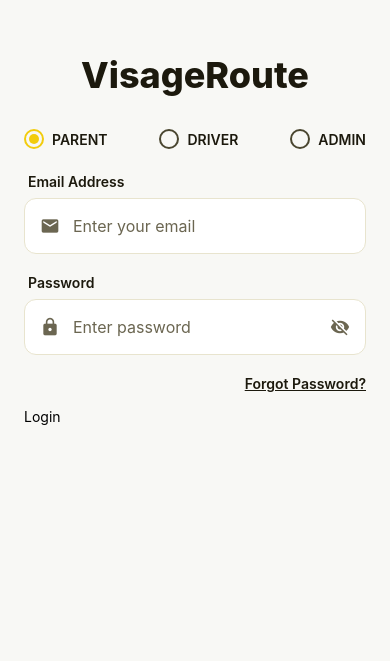
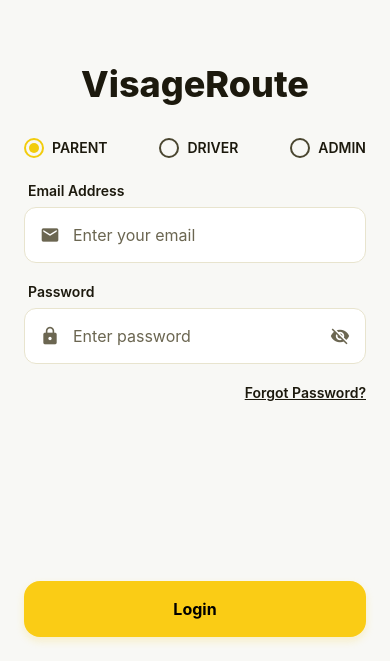
Before and after one commit to zainabmustafvi/VisageRoute, a React Native app in the folder frontend/: screen /Login in a window 390 px wide. Shown: the part 183-844 px from the top of the page. Built offline with nearby package versions, Linux system fonts and the light colour scheme; no server answers.

Commit message:
feat:fixing bugs

```diff
--- a/frontend/src/screens/AdminDriverDetail.js
+++ b/frontend/src/screens/AdminDriverDetail.js
@@ -97,12 +97,12 @@ const AdminDriverDetail = ({ navigation, route }) => {
 
     const handleDelete = () => {
         Alert.alert(
-            'Confirm Deactivation',
-            'Are you sure you want to deactivate this driver? They will no longer be able to log in.',
+            'Confirm Delete Driver',
+            'Are you sure you want to delete this driver account? They will no longer be able to log in.',
             [
                 { text: 'Cancel', style: 'cancel' },
                 {
-                    text: 'Deactivate',
+                    text: 'Delete',
                     style: 'destructive',
                     onPress: async () => {
                         try {
@@ -112,7 +112,7 @@ const AdminDriverDetail = ({ navigation, route }) => {
                             });
                             navigation.goBack();
                         } catch (error) {
-                            Alert.alert('Error', 'Failed to deactivate driver');
+                            Alert.alert('Error', 'Failed to delete driver');
                         }
                     }
                 }
@@ -282,7 +282,7 @@ const AdminDriverDetail = ({ navigation, route }) => {
 
                         <TouchableOpacity style={styles.deleteButton} onPress={handleDelete}>
                             <MaterialCommunityIcons name="account-off-outline" size={20} color="#ef4444" />
-                            <Text style={styles.deleteButtonText}>Deactivate Driver</Text>
+                            <Text style={styles.deleteButtonText}>Delete Driver</Text>
                         </TouchableOpacity>
                     </View>
                 </View>
--- a/frontend/src/screens/DriverHome.js
+++ b/frontend/src/screens/DriverHome.js
@@ -47,10 +47,11 @@ const DriverHome = ({ navigation }) => {
 
     const fetchDashboardData = async () => {
         try {
-            const token = await SecureStore.getItemAsync('socketToken');
+            const token = await SecureStore.getItemAsync('userToken');
             const response = await axios.get(`${API_BASE_URL}/api/driver/dashboard`, {
                 headers: { Authorization: `Bearer ${token}` }
             });
+
             setDriverData(response.data);
             setTripActive(response.data.isOnline);
             setLoading(false);
@@ -62,7 +63,12 @@ const DriverHome = ({ navigation }) => {
 
     const updateTripStatusOnServer = async (isOnline) => {
         try {
-            const token = await SecureStore.getItemAsync('socketToken');
+            const token = await SecureStore.getItemAsync('userToken');
+            if (!token) {
+                console.error('Driver token missing. Skipping trip status update to prevent unauthenticated request.');
+                return;
+            }
+
             const endpoint = isOnline ? 'start-trip' : 'stop-trip';
             await axios.patch(`${API_BASE_URL}/api/driver/${endpoint}`, {
                 busID: driverData.assignedBusId,
@@ -73,16 +79,18 @@ const DriverHome = ({ navigation }) => {
         } catch (error) {
             console.error('Error updating trip status:', error);
         }
+
     };
 
     const connectSocket = async () => {
         setConnecting(true);
-        const token = await SecureStore.getItemAsync('socketToken');
+        const token = await SecureStore.getItemAsync('userToken');
         if (!token) {
             Alert.alert('Session Error', 'Please log in again.');
             navigation.replace('Login');
             return;
         }
+
 
         const socket = io(SOCKET_URL, {
             auth: { token },
@@ -179,7 +187,14 @@ const DriverHome = ({ navigation }) => {
 
     const sendLocationToBackend = async (data) => {
         try {
-            const token = await SecureStore.getItemAsync('socketToken');
+            const token = await SecureStore.getItemAsync('userToken');
+
+            // Safety guard: do not send unauthenticated requests that trigger 401/redirect loops.
+            if (!token) {
+                console.error("Driver token missing. Skipping /api/location/update to prevent global 401 redirect loop.");
+                return;
+            }
+
             await axios.post(`${API_BASE_URL}/api/location/update`, data, {
                 headers: { Authorization: `Bearer ${token}` }
             });
@@ -188,6 +203,7 @@ const DriverHome = ({ navigation }) => {
             // If it failed due to network, cache it
             if (!error.response) await cacheLocation(data);
         }
+
     };
 
     const cacheLocation = async (data) => {
--- a/frontend/src/screens/LoginScreen.js
+++ b/frontend/src/screens/LoginScreen.js
@@ -128,9 +128,11 @@ const LoginScreen = ({ navigation }) => {
                     <Text style={styles.forgotText}>Forgot Password?</Text>
                 </TouchableOpacity>
 
-                <TouchableOpacity style={globalStyles.button} onPress={handleLogin}>
-                    <Text style={globalStyles.buttonText}>{loading ? 'Loading...' : 'Login'}</Text>
-                </TouchableOpacity>
+                <View style={styles.loginButtonWrapper}>
+                    <TouchableOpacity style={styles.loginButton} onPress={handleLogin}>
+                        <Text style={styles.loginButtonText}>{loading ? 'Loading...' : 'Login'}</Text>
+                    </TouchableOpacity>
+                </View>
             </KeyboardAvoidingView>
         </SafeAreaView>
     );
@@ -138,6 +140,31 @@ const LoginScreen = ({ navigation }) => {
 
 const styles = StyleSheet.create({
     bgContainer: { backgroundColor: Theme.colors.backgroundLight },
+    loginButtonWrapper: {
+        position: 'absolute',
+        left: 24,
+        right: 24,
+        bottom: 24,
+        alignItems: 'center',
+    },
+    loginButton: {
+        backgroundColor: '#FACC15',
+        height: 56,
+        width: '100%',
+        borderRadius: 16,
+        justifyContent: 'center',
+        alignItems: 'center',
+        shadowColor: '#FACC15',
+        shadowOffset: { width: 0, height: 4 },
+        shadowOpacity: 0.2,
+        shadowRadius: 8,
+        elevation: 4,
+    },
+    loginButtonText: {
+        color: '#000',
+        fontSize: 16,
+        fontWeight: 'bold',
+    },
     logoText: { fontSize: Theme.typography.sizes['4xl'], color: Theme.colors.brandGrey, textAlign: 'center', marginBottom: Theme.spacing.xl, fontWeight: '800' },
     errorText: { color: Theme.colors.error, textAlign: 'center', marginBottom: 12 },
     warningText: { color: 'orange', fontSize: 11, textAlign: 'center', marginBottom: 8 },
--- a/frontend/src/screens/ParentTrackBus.js
+++ b/frontend/src/screens/ParentTrackBus.js
@@ -24,16 +24,20 @@ const ParentTrackBus = ({ route, navigation }) => {
     const [isLoading, setIsLoading] = useState(true);
     const socketRef = useRef(null);
 
-    const fetchStatus = async () => {
+    const fetchStatus = async (token) => {
         try {
-            const token = await SecureStore.getItemAsync('socketToken');
-            const res = await axios.get(`${API_BASE_URL}/api/parent/child-status?studentId=${studentId || ''}`, {
-                headers: { Authorization: `Bearer ${token}` }
-            });
+            const res = await axios.get(
+                `${API_BASE_URL}/api/parent/child-status?studentId=${studentId || ''}`,
+                {
+                    headers: { Authorization: `Bearer ${token}` },
+                }
+            );
             setChildStatus(res.data);
+
             if (res.data.routeInfo?.eta) {
                 setEta(res.data.routeInfo.eta);
             }
+
             // If driver is offline, load last known location from DB
             if (!res.data.routeInfo?.driverOnline && res.data.routeInfo?.latestLocation) {
                 setDriverLocation({
@@ -56,10 +60,18 @@ const ParentTrackBus = ({ route, navigation }) => {
         let hasJoinedBus = false;
 
         const setupTracking = async () => {
-            // 1. Fetch child status to get routeId and busId
-            await fetchStatus();
+            // 1) Assert token safety FIRST (prevents 401 -> redirect loops)
+            const token = await SecureStore.getItemAsync('userToken');
+            if (!token) {
+                Alert.alert('Session Error', 'Please log in again.');
+                navigation.replace('Login');
+                return;
+            }
 
-            // 2. Request location permission to show parent's own position
+            // 2) Fetch child status using the validated token
+            await fetchStatus(token);
+
+            // 3) Request location permission to show parent's own position
             const { status } = await Location.requestForegroundPermissionsAsync();
             if (status === 'granted') {
                 const loc = await Location.getCurrentPositionAsync({});
@@ -67,14 +79,6 @@ const ParentTrackBus = ({ route, navigation }) => {
                     lat: loc.coords.latitude,
                     lng: loc.coords.longitude,
                 });
-            }
-
-            // 3. Connect to socket with stored JWT
-            const token = await SecureStore.getItemAsync('socketToken');
-            if (!token) {
-                Alert.alert('Session Error', 'Please log in again.');
-                navigation.replace('Login');
-                return;
             }
 
             socket = io(SOCKET_URL, {
@@ -177,6 +181,7 @@ const ParentTrackBus = ({ route, navigation }) => {
         </View>
     );
 
+    // defaultRegion is currently unused, but kept for potential future map centering.
     const defaultRegion = {
         latitude: myLocation?.lat || 24.8607,
         longitude: myLocation?.lng || 67.0011,
```
Also changed, not shown: 1 other file (tests, documents, lock files or other folders).
